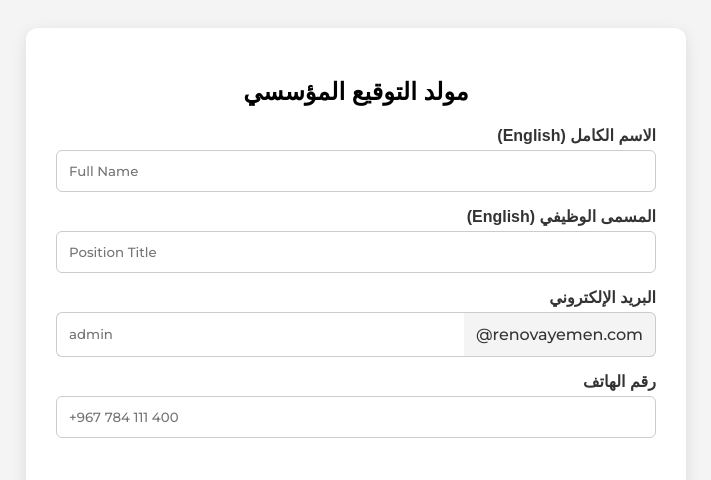
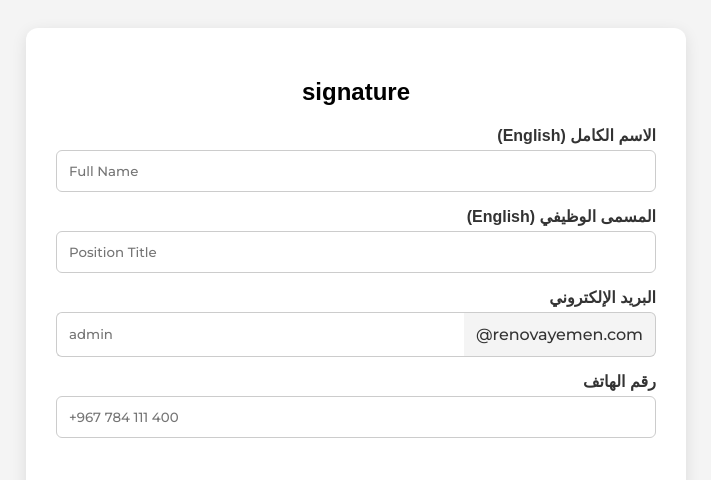
Before and after one commit to works61631/Mail-site, a plain HTML site: page index.html in a window 1280 px wide. Shown: the top 480 px of the page, without its empty margins (284-995 px from the left). Drawn offline with nearby package versions, Linux system fonts and the light colour scheme.

Commit message:
Update index.html

```diff
--- a/index.html
+++ b/index.html
@@ -29,7 +29,7 @@
 </head>
 <body>
     <div class="box">
-        <h2>مولد التوقيع المؤسسي</h2>
+        <h2> signature </h2>
         <div class="input-group">
             <label>الاسم الكامل (English)</label>
             <input type="text" id="name" placeholder="Full Name" oninput="update()" dir="ltr">
```
